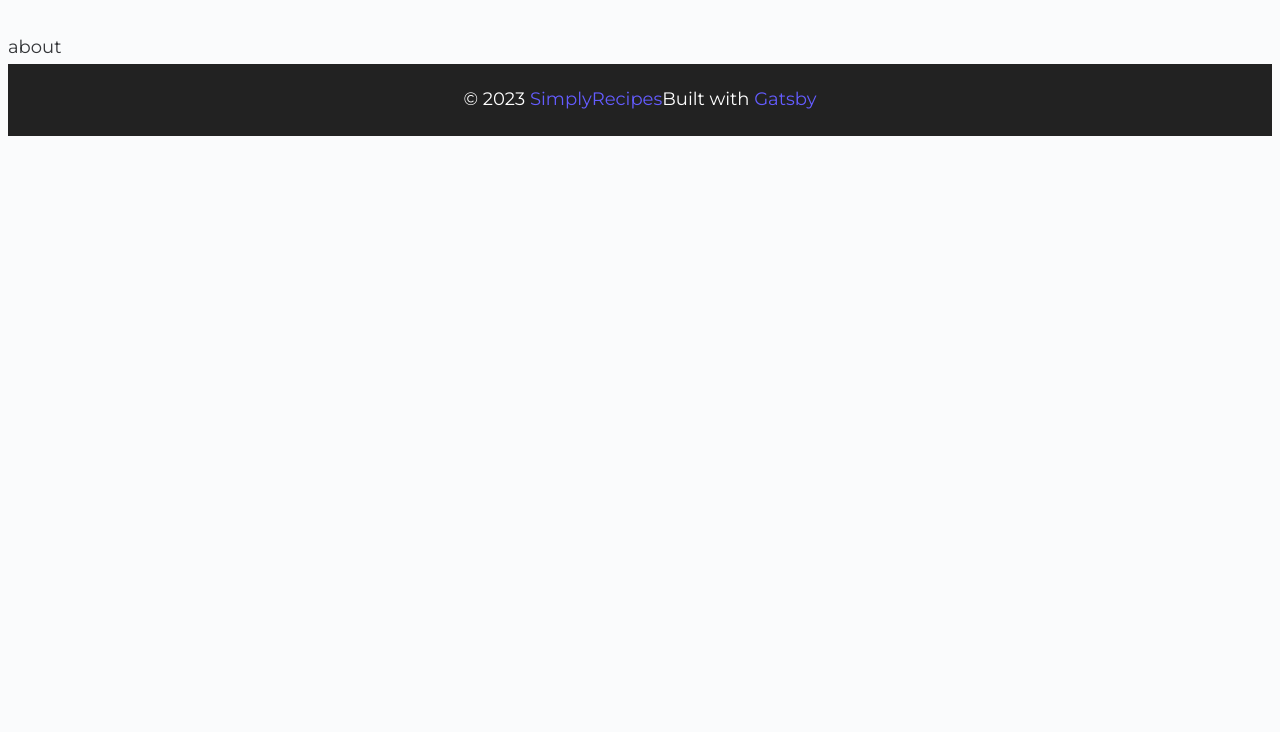
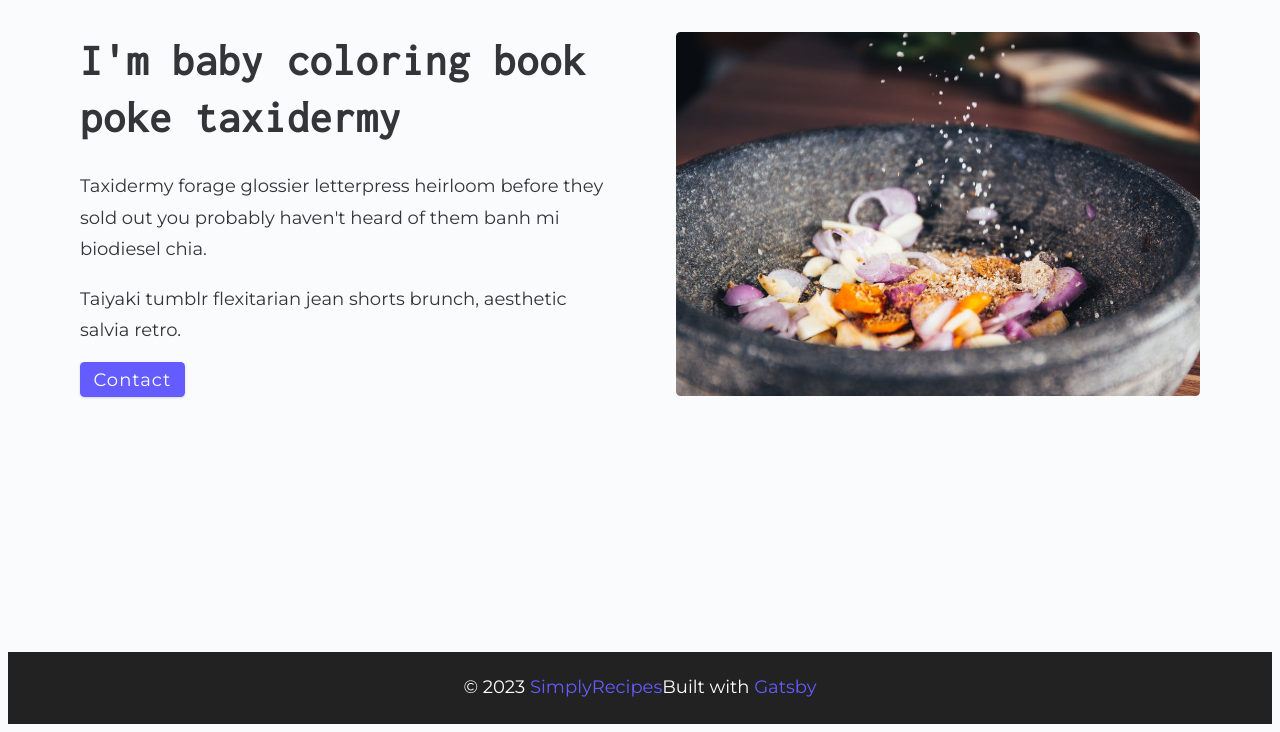
Before and after one commit to manir22sust/gatsby_static_site_generator, a Gatsby site: page /about in a window 1280 px wide. Shown: the part 84-816 px from the top of the page. Built offline with nearby package versions, Linux system fonts and the light colour scheme; Gatsby itself is replaced by a stand-in of ours.

Commit message:
feat:about page

```diff
--- a/gatsby-config.js
+++ b/gatsby-config.js
@@ -8,5 +8,9 @@
  * @type {import('gatsby').GatsbyConfig}
  */
 module.exports = {
-  plugins: [],
-}
+  plugins: [
+    `gatsby-plugin-image`,
+    `gatsby-plugin-sharp`,
+    `gatsby-transformer-sharp`,
+  ],
+};
--- a/package.json
+++ b/package.json
@@ -14,6 +14,10 @@
   },
   "dependencies": {
     "gatsby": "^5.11.0",
+    "gatsby-plugin-image": "^3.11.0",
+    "gatsby-plugin-sharp": "^5.11.0",
+    "gatsby-source-filesystem": "^5.11.0",
+    "gatsby-transformer-sharp": "^5.11.0",
     "react": "^18.2.0",
     "react-dom": "^18.2.0",
     "react-icons": "^4.10.1"
--- a/src/pages/about.js
+++ b/src/pages/about.js
@@ -1,8 +1,38 @@
 import React from "react";
 import Layout from "../components/Layout";
+import { Link } from "gatsby";
+import { StaticImage } from "gatsby-plugin-image";
 
-const about = () => {
-  return <Layout>about</Layout>;
+const About = () => {
+  return (
+    <Layout>
+      <main className="page">
+        <section className="about-page">
+          <article>
+            <h2>I'm baby coloring book poke taxidermy</h2>
+            <p>
+              Taxidermy forage glossier letterpress heirloom before they sold
+              out you probably haven't heard of them banh mi biodiesel chia.
+            </p>
+            <p>
+              Taiyaki tumblr flexitarian jean shorts brunch, aesthetic salvia
+              retro.
+            </p>
+            <Link to="/contact" className="btn">
+              {" "}
+              Contact{" "}
+            </Link>
+          </article>
+          <StaticImage
+            src="../assets/images/about.jpeg"
+            alt="Person Pouring Salt in Bowl"
+            className="about-img"
+            placeholder="blurred"
+          />
+        </section>
+      </main>
+    </Layout>
+  );
 };
 
-export default about;
+export default About;
```
Also changed, not shown: README.md, 1 other file.
